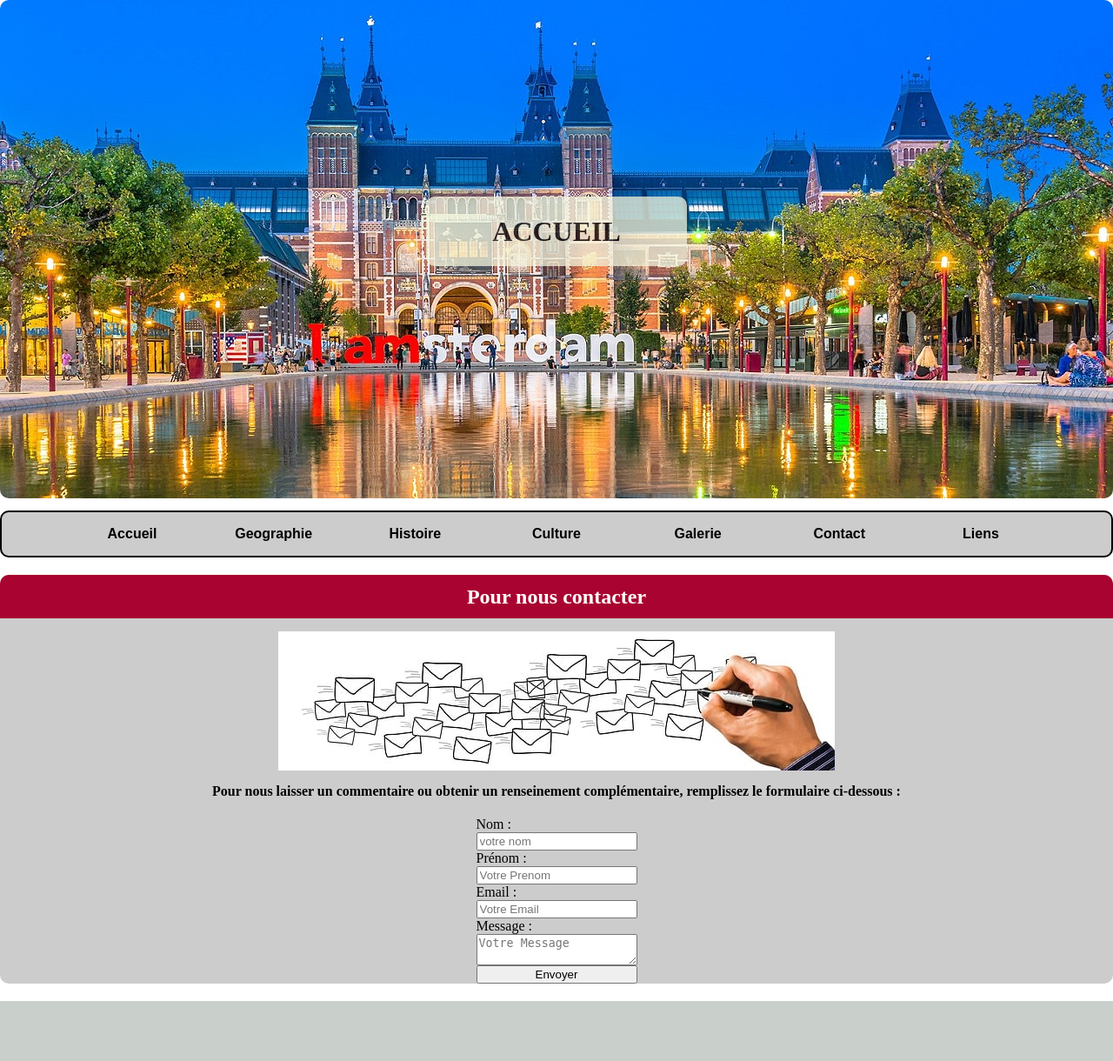
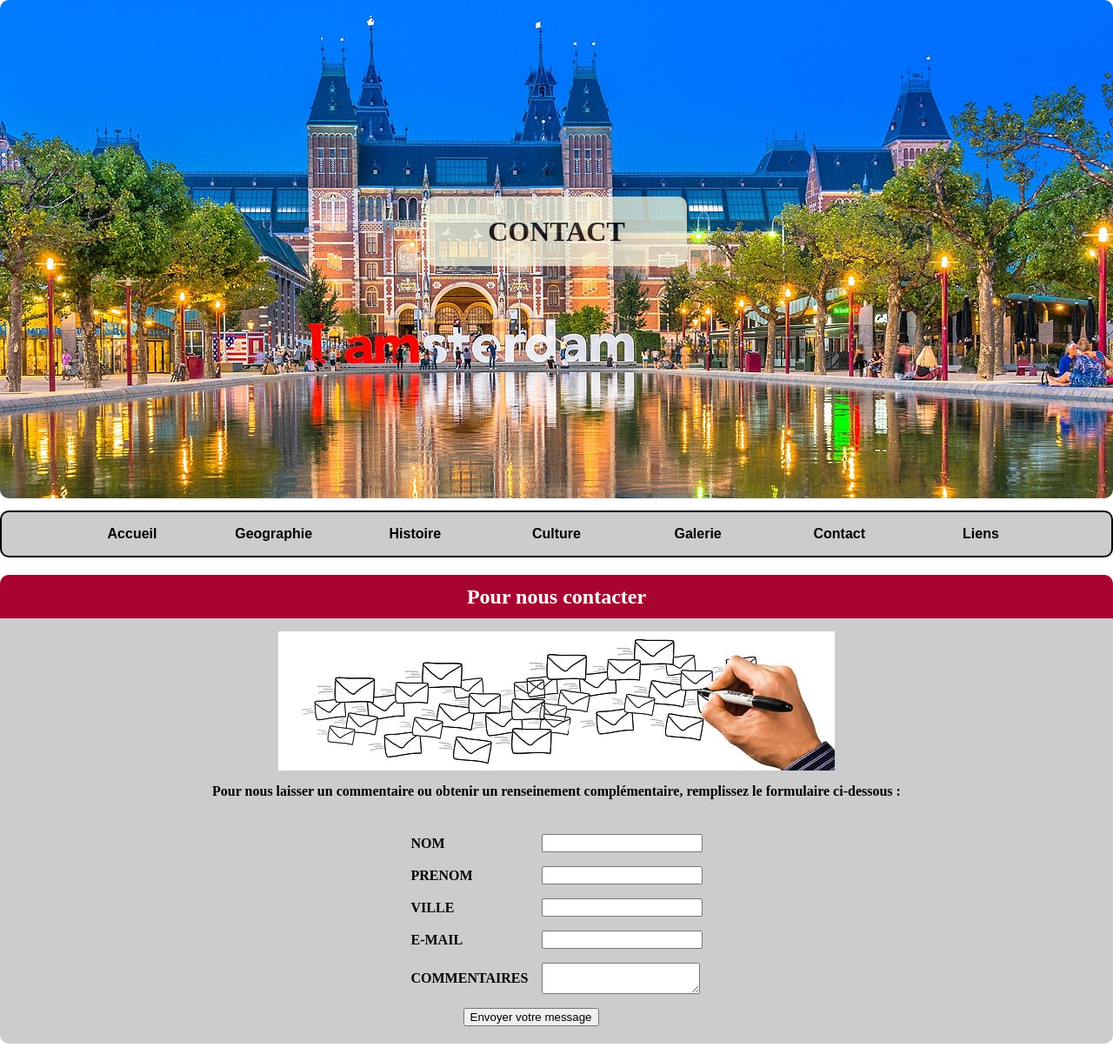
Before and after one commit to OkiSenpai/TI, a PHP site: page /templates/contact.php in a window 1280 px wide. Shown: the whole page at 87% size. Before the commit the page ends 1151 px from the top, so only its background shows below. Run offline with PHP 8.4, Linux system fonts and the light colour scheme.

Commit message:
h1 changed on all pages

```diff
--- a/public/css/style.css
+++ b/public/css/style.css
@@ -130,12 +130,32 @@ td {
   width: 100%;
   height: 480px;
 }
-form {
-  display: flex;
-  flex-direction: column;
-}
+
 .citysContainer {
   display: flex;
   justify-content: space-around;
   width: 100%;
 }
+label,
+input {
+  display: inline;
+}
+input,textarea{
+  margin-left: 60px;
+}
+form {
+
+  padding: 20px;
+}
+.form-group {
+  display: flex;
+  align-items: center;
+  margin-bottom: 16px;
+}
+label {
+  margin-right: 10px;
+  font-weight: bold;
+  width: 80px; /* Možete prilagoditi širinu labela */
+}
+input[type="text"],
+input[type="email"],
--- a/templates/contact.php
+++ b/templates/contact.php
@@ -10,7 +10,7 @@
 
 <body>
     <div class="bannereContainer">
-        <h1>Accueil</h1>
+        <h1>Contact</h1>
         <?php include '../templates/inc/banniere.php' ?>
     </div>
     <header>
@@ -25,17 +25,50 @@
 
         <p class="text">Pour nous laisser un commentaire ou obtenir un renseinement complémentaire, remplissez le
             formulaire ci-dessous :</p>
-        <form>
+        <!-- <form>
             <label for="nom">Nom :</label>
             <input type="text" id="nom" name="nom" placeholder="votre nom" required>
+            <br>
             <label for="prenom">Prénom :</label>
             <input type="text" id="prenom" name="prenom" placeholder="Votre Prenom" required>
+            <br>
             <label for="email">Email :</label>
             <input type="email" id="email" name="email" placeholder="Votre Email" required>
+            <br>
             <label for="message">Message :</label>
             <textarea id="message" name="message" placeholder="Votre Message" required></textarea>
+            <br>
             <input type="submit" value="Envoyer">
-        </form>
+        </form> -->
+
+        <form action="#" method="post">
+            <div class="form-group">
+                <label for="nom">NOM</label>
+                <input type="text" id="nom" name="nom" required>
+            </div>
+
+            <div class="form-group">
+                <label for="prenom">PRENOM</label>
+                <input type="text" id="prenom" name="prenom" required>
+            </div>
+
+            <div class="form-group">
+                <label for="ville">VILLE</label>
+                <input type="text" id="ville" name="ville" required>
+            </div>
+
+            <div class="form-group">
+                <label for="email">E-MAIL</label>
+                <input type="email" id="email" name="email" required>
+            </div>
+
+            <div class="form-group">
+                <label for="commentaires">COMMENTAIRES</label>
+                <textarea id="commentaires" name="commentaires" required></textarea>
+            </div>
+
+            <input type="submit" value="Envoyer votre message">
+
     </main>
 </body>
 
--- a/templates/culture.php
+++ b/templates/culture.php
@@ -10,7 +10,7 @@
 
 <body>
     <div class="bannereContainer">
-        <h1>Accueil</h1>
+        <h1>Culture</h1>
         <?php include '../templates/inc/banniere.php' ?>
     </div>
     <header>
--- a/templates/galerie.php
+++ b/templates/galerie.php
@@ -10,7 +10,7 @@
 
 <body>
     <div class="bannereContainer">
-        <h1>Accueil</h1>
+        <h1>Galerie</h1>
         <?php include '../templates/inc/banniere.php' ?>
     </div>
     <header>
--- a/templates/geographie.php
+++ b/templates/geographie.php
@@ -10,7 +10,7 @@
 
 <body>
     <div class="bannereContainer">
-        <h1>Accueil</h1>
+        <h1>Geographie</h1>
         <?php include '../templates/inc/banniere.php' ?>
     </div>
     <header>
--- a/templates/histoire.php
+++ b/templates/histoire.php
@@ -10,7 +10,7 @@
 
 <body>
     <div class="bannereContainer">
-        <h1>Accueil</h1>
+        <h1>Histoire</h1>
         <?php include '../templates/inc/banniere.php' ?>
     </div>
     <header>
--- a/templates/liens.php
+++ b/templates/liens.php
@@ -10,7 +10,7 @@
 
 <body>
     <div class="bannereContainer">
-        <h1>Accueil</h1>
+        <h1>Liens</h1>
         <?php include '../templates/inc/banniere.php' ?>
     </div>
     <header>
--- a/templates/page-404.php
+++ b/templates/page-404.php
@@ -10,7 +10,7 @@
 
 <body>
     <div class="bannereContainer">
-        <h1>Accueil</h1>
+        <h1>Erreur 404</h1>
         <?php include '../templates/inc/banniere.php' ?>
     </div>
     <header>
```
